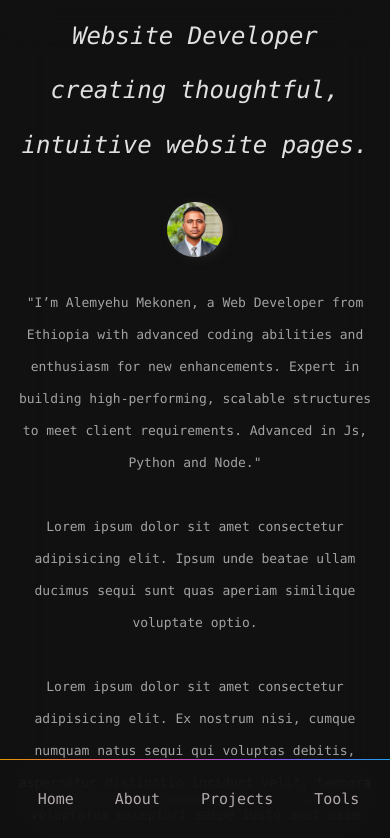
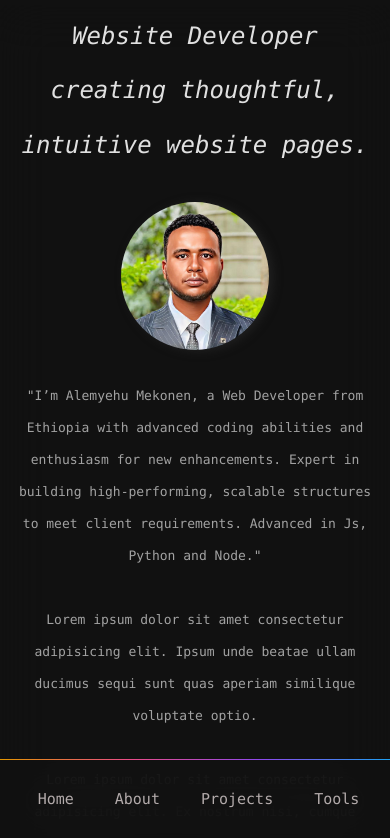
Before and after one commit to afteralexxo/portofolio-using-react, a React (Vite) app: page / in a window 390 px wide. Shown: the top 838 px of the page. Built offline with nearby package versions, Linux system fonts and the light colour scheme.

Commit message:
larger the size of profile photo

```diff
--- a/src/App.css
+++ b/src/App.css
@@ -43,6 +43,9 @@
   .pp-container{
     margin-top: 0px;
   }
+  .pp-alex{
+    width: 40%;
+  }
 
   .main-parag {
     padding-right: 0px;
```
